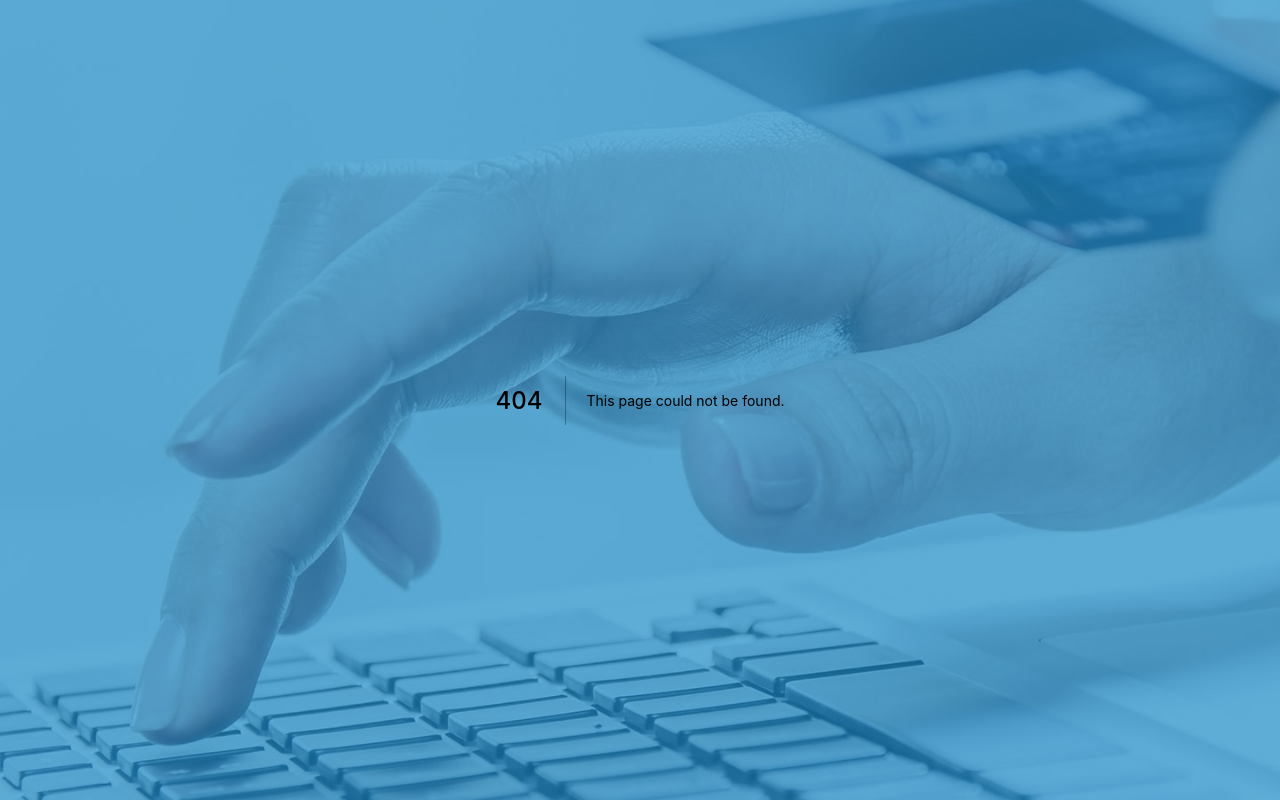
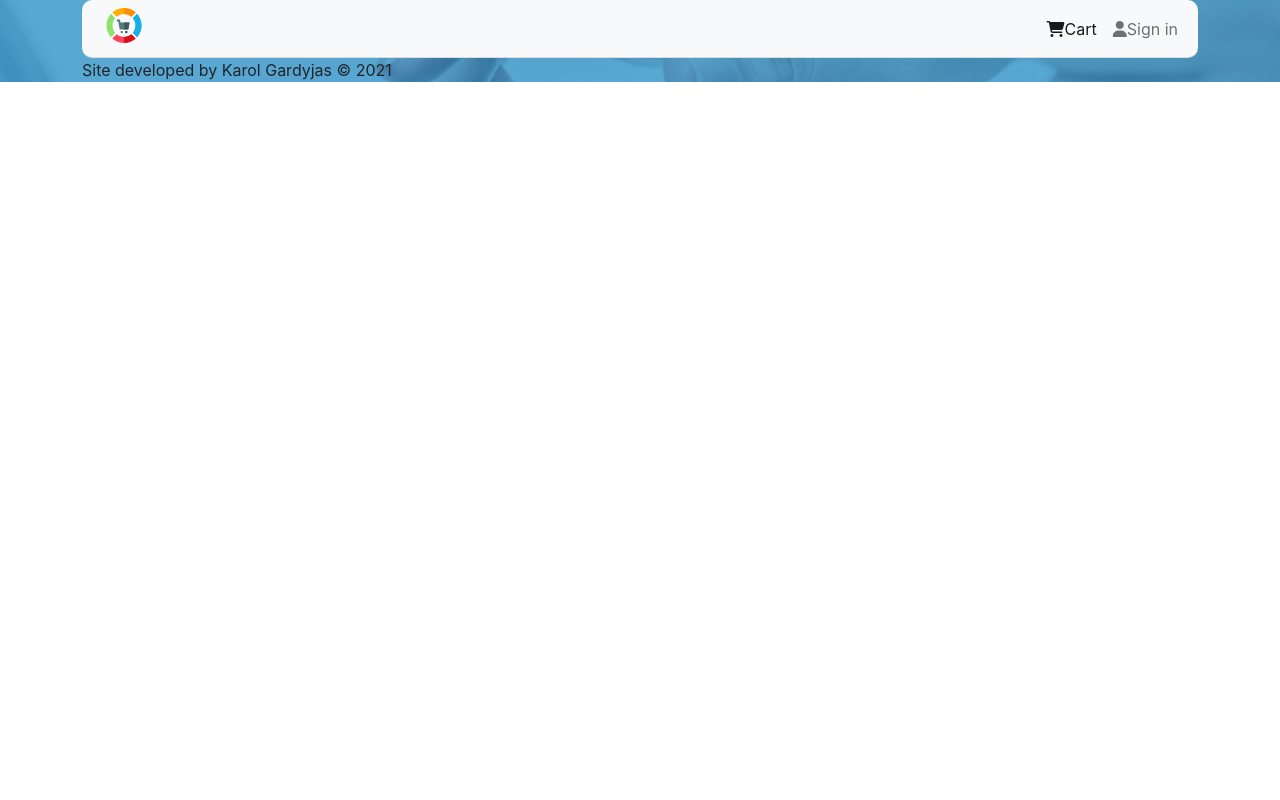
Before and after one commit to KarolGitHub/nextjs-ecommerce, a Next.js app: page /cart in a window 1280 px wide. Before the commit this address had no page. Built offline with nearby package versions, Linux system fonts and the light colour scheme.

Commit message:
feat: Navbar

```diff
--- /dev/null
+++ b/src/components/NavBar/Navbar.scss
@@ -0,0 +1,8 @@
+.navbar {
+  box-shadow: none;
+  border-bottom: 1px solid $border-dark;
+  border-radius: 10px;
+}
+.logo {
+  margin-right: 10px;
+}
--- a/src/components/NavBar/Navbar.tsx
+++ b/src/components/NavBar/Navbar.tsx
@@ -1,5 +1,67 @@
+import React from 'react';
+import Image from 'next/image';
+import Link from 'next/link';
+import { useRouter } from 'next/dist/client/router';
+
 const Navbar = (): JSX.Element => {
-  return <h1>Navbar</h1>;
+  const router = useRouter();
+  const isRouteActive = (r: string) => (r === router.pathname ? 'active' : '');
+
+  return (
+    <nav className="navbar navbar-expand-lg navbar-light bg-light">
+      <div className="container-fluid">
+        <Link href={`/`}>
+          <a>
+            <Image
+              src="/logo.svg"
+              alt="logo"
+              width="60"
+              height="35"
+              className="logo"
+            />
+          </a>
+        </Link>
+        <button
+          className="navbar-toggler"
+          type="button"
+          data-bs-toggle="collapse"
+          data-bs-target="#navbarNavDropdown"
+          aria-controls="navbarNavDropdown"
+          aria-expanded="false"
+          aria-label="Toggle navigation">
+          <span className="navbar-toggler-icon"></span>
+        </button>
+        <div
+          className="collapse navbar-collapse justify-content-end"
+          id="navbarNavDropdown">
+          <ul className="navbar-nav">
+            <li className="nav-item">
+              <Link href={`/cart`}>
+                <a
+                  className={`nav-link ${isRouteActive('/cart')}`}
+                  aria-current="page"
+                  href="#">
+                  <i aria-hidden className="fas fa-shopping-cart"></i>
+                  Cart
+                </a>
+              </Link>
+            </li>
+            <li className="nav-item">
+              <Link href={`/signin`}>
+                <a
+                  className={`nav-link ${isRouteActive('/signin')}`}
+                  aria-current="page"
+                  href="#">
+                  <i aria-hidden className="fas fa-user"></i>
+                  Sign in
+                </a>
+              </Link>
+            </li>
+          </ul>
+        </div>
+      </div>
+    </nav>
+  );
 };
 
 export default Navbar;
--- a/src/pages/_document.tsx
+++ b/src/pages/_document.tsx
@@ -54,6 +54,30 @@ const TwitterCardMetaLink = (
   <meta key="twitter:card" property="twitter:card" content="summary" />
 );
 
+const bootstrapLink = (
+  <link
+    key="bootstrapLink"
+    href="https://cdn.jsdelivr.net/npm/bootstrap@5.0.2/dist/css/bootstrap.min.css"
+    rel="stylesheet"
+    integrity="sha384-EVSTQN3/azprG1Anm3QDgpJLIm9Nao0Yz1ztcQTwFspd3yD65VohhpuuCOmLASjC"
+    crossOrigin="anonymous"></link>
+);
+
+const bootstrapScript = (
+  <script
+    key="bootstrapScript"
+    defer
+    src="https://cdn.jsdelivr.net/npm/bootstrap@5.0.2/dist/js/bootstrap.bundle.min.js"
+    integrity="sha384-MrcW6ZMFYlzcLA8Nl+NtUVF0sA7MsXsP1UyJoMp4YLEuNSfAP+JcXn/tWtIaxVXM"
+    crossOrigin="anonymous"></script>
+);
+const fontAwesomeScript = (
+  <script
+    key="fontAwesomeScript"
+    defer
+    src="https://kit.fontawesome.com/a076d05399.js"></script>
+);
+
 const mergedLinks = [
   OG_TitleMetaLink,
   OG_DescriptionMetaLink,
@@ -62,6 +86,9 @@ const mergedLinks = [
   TwitterTitleMetaLink,
   TwitterDescriptionMetaLink,
   TwitterCardMetaLink,
+  bootstrapLink,
+  bootstrapScript,
+  fontAwesomeScript,
 ];
 
 class MyDocument extends Document {
--- /dev/null
+++ b/src/pages/cart.tsx
@@ -0,0 +1,16 @@
+import Head from 'next/head';
+
+import { BasicLayout, Seo } from '../components';
+
+const Cart = (): JSX.Element => {
+  return (
+    <BasicLayout>
+      <Head>
+        <Seo title="Cart" />
+        <h1>Cart</h1>
+      </Head>
+    </BasicLayout>
+  );
+};
+
+export default Cart;
--- a/src/styles/index.scss
+++ b/src/styles/index.scss
@@ -1,3 +1,4 @@
 @import './colors.scss';
 
 @import '../components/layouts/BasicLayout/BasicLayout.scss';
+@import '../components/NavBar/Navbar.scss';
```
Also changed, not shown: src/pages/signin.tsx (added, +16 -0 lines).
